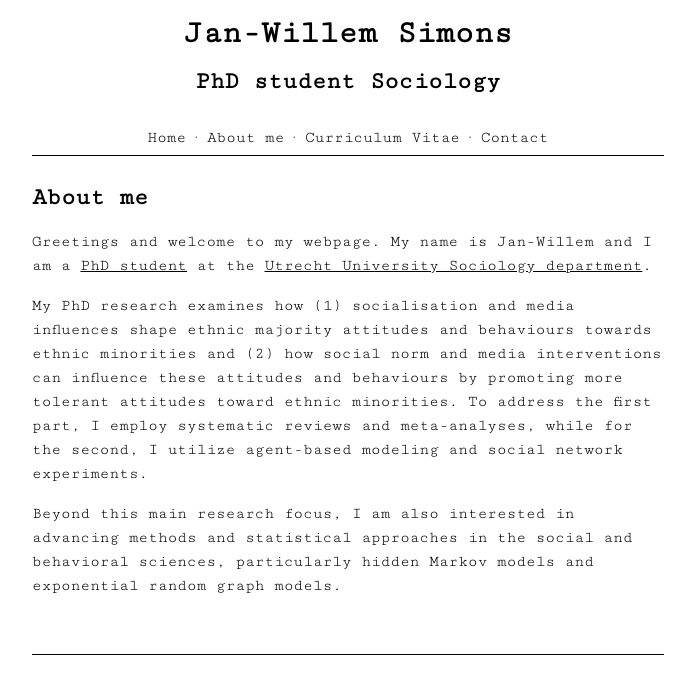
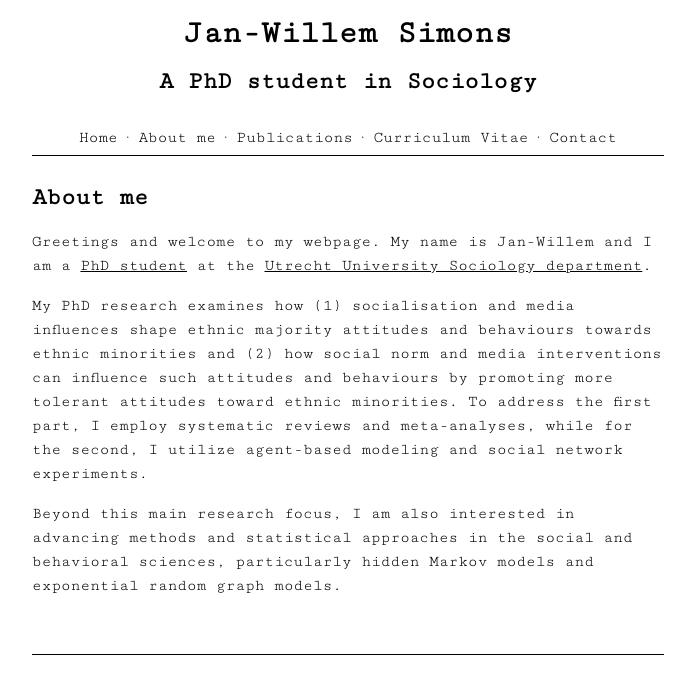
Before and after one commit to jwgsim/jwgsim.github.io, a Jekyll site: the page built from aboutme.md, in a window 1280 px wide. Shown: the top 694 px of the page, without its empty margins (292-987 px from the left). Built offline with Jekyll 4.4.1, drawn with Linux system fonts in a browser that asks for light colours.

Commit message:
Update logo, nav, and aboutme

```diff
--- a/_includes/logo.html
+++ b/_includes/logo.html
@@ -1,6 +1,6 @@
 <div id="logo">
 <p class="small">
 <h1> <font size = "6"> Jan-Willem Simons </font> <h1>
-<font size = "5"> PhD student Sociology </font>
+<font size = "5"> A PhD student in Sociology </font>
 </p>
 </div>
--- a/_includes/nav.html
+++ b/_includes/nav.html
@@ -1,6 +1,7 @@
 <div id="nav">
   <a href="{{site.url}}{{site.baseurl}}/home/">Home</a> ·
   <a href="{{site.url}}{{site.baseurl}}/aboutme/">About me</a> ·
+  <a href="{{site.url}}{{site.baseurl}}/aboutme/">Publications</a> ·
   <a href="{{site.url}}{{site.baseurl}}/curriculumvitae/">Curriculum Vitae</a> ·
   <a href="{{site.url}}{{site.baseurl}}/contact/">Contact</a>
 </div>
--- a/aboutme.md
+++ b/aboutme.md
@@ -5,6 +5,6 @@ title: About me
 Greetings and welcome to my webpage. My name is Jan-Willem and I am a <a href="https://www.uu.nl/staff/JGSimons"> PhD student</a> at the
 <a href="https://www.uu.nl/en/organisation/sociology"> Utrecht University Sociology department</a>.
 
-My PhD research examines how (1) socialisation and media influences shape ethnic majority attitudes and behaviours towards ethnic minorities and (2) how social norm and media interventions can influence these attitudes and behaviours by promoting more tolerant attitudes toward ethnic minorities. To address the first part, I employ systematic reviews and meta-analyses, while for the second, I utilize agent-based modeling and social network experiments.
+My PhD research examines how (1) socialisation and media influences shape ethnic majority attitudes and behaviours towards ethnic minorities and (2) how social norm and media interventions can influence such attitudes and behaviours by promoting more tolerant attitudes toward ethnic minorities. To address the first part, I employ systematic reviews and meta-analyses, while for the second, I utilize agent-based modeling and social network experiments.
 
 Beyond this main research focus, I am also interested in advancing methods and statistical approaches in the social and behavioral sciences, particularly hidden Markov models and exponential random graph models.
```
